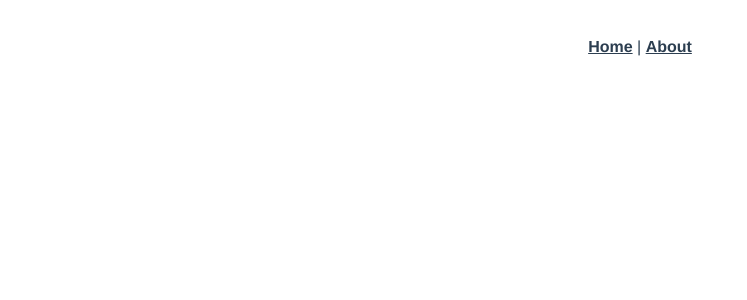
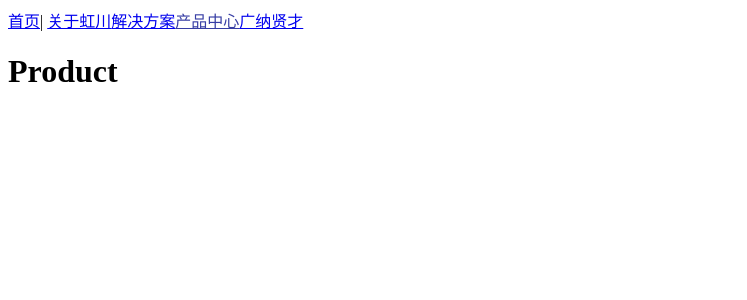
Before and after one commit to zhaoboxiang/hc-home, a Vue app: page /product in a window 1280 px wide. Shown: the top 300 px of the page, without its empty margins (0-747 px from the left). Built offline with nearby package versions, Linux system fonts and the light colour scheme.

Commit message:
初始化项目

```diff
--- a/src/App.vue
+++ b/src/App.vue
@@ -1,32 +1,18 @@
 <template>
   <div id="app">
     <div id="nav">
-      <router-link to="/">Home</router-link> |
-      <router-link to="/about">About</router-link>
+      <router-link :to="{ name: 'home' }">首页</router-link>|
+      <router-link :to="{ name: 'about' }">关于虹川</router-link>
+      <router-link :to="{ name: 'solution' }">解决方案</router-link>
+      <router-link :to="{ name: 'product' }">产品中心</router-link>
+      <router-link :to="{ name: 'careers' }">广纳贤才</router-link>
     </div>
     <router-view />
   </div>
 </template>
 
 <style>
-#app {
-  font-family: "Avenir", Helvetica, Arial, sans-serif;
-  -webkit-font-smoothing: antialiased;
-  -moz-osx-font-smoothing: grayscale;
-  text-align: center;
-  color: #2c3e50;
-}
-
-#nav {
-  padding: 30px;
-}
-
-#nav a {
-  font-weight: bold;
-  color: #2c3e50;
-}
-
 #nav a.router-link-exact-active {
-  color: #42b983;
+  color: #373ea4;
 }
 </style>
--- a/src/router/index.js
+++ b/src/router/index.js
@@ -1,6 +1,10 @@
 import Vue from "vue";
 import VueRouter from "vue-router";
 import Home from "../views/Home.vue";
+const About = () => import("../views/About.vue");
+const Solution = () => import("../views/Solution.vue");
+const Product = () => import("../views/Product.vue");
+const Careers = () => import("../views/Careers.vue");
 
 Vue.use(VueRouter);
 
@@ -16,8 +20,22 @@ const routes = [
     // route level code-splitting
     // this generates a separate chunk (about.[hash].js) for this route
     // which is lazy-loaded when the route is visited.
-    component: () =>
-      import(/* webpackChunkName: "about" */ "../views/About.vue")
+    component: About
+  },
+  {
+    path: "/solution",
+    name: "solution",
+    component: Solution
+  },
+  {
+    path: "/product",
+    name: "product",
+    component: Product
+  },
+  {
+    path: "/careers",
+    name: "careers",
+    component: Careers
   }
 ];
 
--- /dev/null
+++ b/src/views/Careers.vue
@@ -0,0 +1,11 @@
+<template>
+  <div>
+    <h1>Careers</h1>
+  </div>
+</template>
+
+<script>
+export default {};
+</script>
+
+<style scoped></style>
--- a/src/views/Home.vue
+++ b/src/views/Home.vue
@@ -1,18 +1,11 @@
 <template>
   <div class="home">
-    <img alt="Vue logo" src="../assets/logo.png" />
-    <HelloWorld msg="Welcome to Your Vue.js App" />
+    <h1>虹川科技</h1>
   </div>
 </template>
 
 <script>
-// @ is an alias to /src
-import HelloWorld from "@/components/HelloWorld.vue";
-
 export default {
-  name: "home",
-  components: {
-    HelloWorld
-  }
+  name: "home"
 };
 </script>
--- /dev/null
+++ b/src/views/Product.vue
@@ -0,0 +1,11 @@
+<template>
+  <div>
+    <h1>Product</h1>
+  </div>
+</template>
+
+<script>
+export default {};
+</script>
+
+<style lang="scss" scoped></style>
--- /dev/null
+++ b/src/views/Solution.vue
@@ -0,0 +1,11 @@
+<template>
+  <div>
+    <h1>Solution</h1>
+  </div>
+</template>
+
+<script>
+export default {};
+</script>
+
+<style lang="scss" scoped></style>
```
